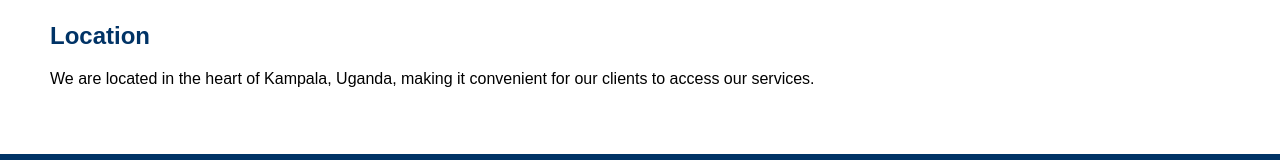
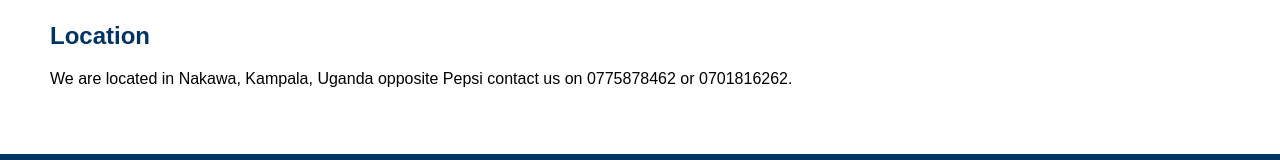
Before and after one commit to gloriataremwa651-creator/Ivory-General-Cleaners, a plain HTML site: page index.html in a window 1280 px wide. Shown: the part 1354-1514 px from the top of the page. Drawn offline with Linux system fonts and the light colour scheme.

Commit message:
add location information

```diff
--- a/index.html
+++ b/index.html
@@ -158,7 +158,7 @@
     <!-- LOCATION SECTION-->
     <section id="location">
         <h2>Location</h2>
-        <p>We are located in the heart of Kampala, Uganda, making it convenient for our clients to access our services.
+        <p>We are located in Nakawa, Kampala, Uganda opposite Pepsi contact us on 0775878462 or 0701816262.
         </p>
 
     </section>
```
